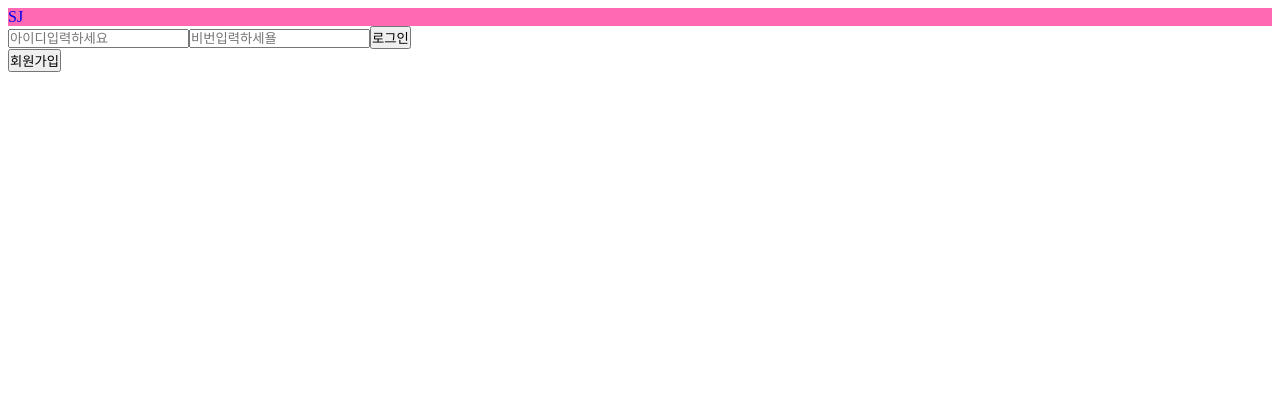
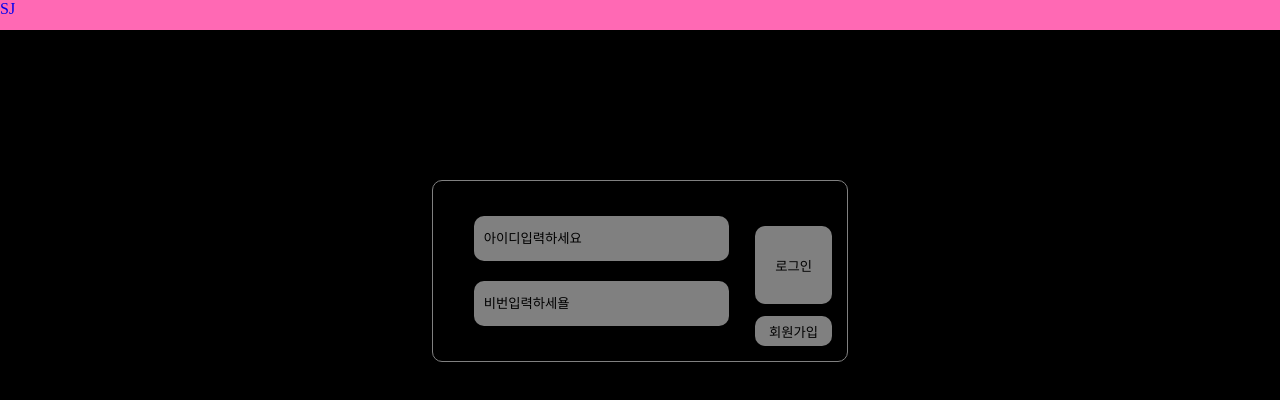
Before and after one commit to green-kong/DID, a Next.js app in the folder client/: page /user in a window 1280 px wide. Shown: the top 400 px of the page. Built offline with nearby package versions, Linux system fonts and the light colour scheme.

Commit message:
[front] wip : login css, modify regist

```diff
--- a/client/pages/_app.tsx
+++ b/client/pages/_app.tsx
@@ -1,6 +1,6 @@
-import type {AppProps} from 'next/app';
+import type { AppProps } from 'next/app';
 
-function MyApp({Component, pageProps}: AppProps) {
+function MyApp({ Component, pageProps }: AppProps) {
   return <Component {...pageProps} />;
 }
 
--- a/client/pages/user/index.tsx
+++ b/client/pages/user/index.tsx
@@ -1,39 +1,65 @@
-import React, { useEffect } from 'react';
+import React from 'react';
 import axios from 'axios';
 import Router from 'next/router';
 import UserStyled from '../../styles/user';
 import Header from '../../components/header';
 
 const User = () => {
+  // const [id, setId] = useState('');
+  // const [pw, setPw] = useState('');
+
   const submitHandle = async (e: any) => {
     e.preventDefault();
     const id = e.target.id.value;
     const pw = e.target.pw.value;
     const body = { id, pw };
-    await axios.post('http://localhost:4000/login', body);
+    const response = await axios.post('http://localhost:4000/login', body);
+    console.log(response.data);
   };
 
   const regist = () => {
     Router.push('/user/regist');
   };
 
-  useEffect(() => {
-    // console.log(window.ethereum)
-    // connect()
-    // 여기에 메타마스크 연결하고 연결되었을때
-    // 상태변수에 있나없나를 체크하고 회원가입을할지 로그인을할지 보여주자
-  }, []);
+  // useEffect(() => {
+  // console.log(window.ethereum)
+  // connect()
+  // 여기에 메타마스크 연결하고 연결되었을때
+  // 상태변수에 있나없나를 체크하고 회원가입을할지 로그인을할지 보여주자
+  // }, []);
 
   return (
     <>
       <Header />
       <UserStyled>
-        <form onSubmit={submitHandle} method="post">
-          <input type="text" name="id" placeholder="아이디입력하세요" />
-          <input type="password" name="pw" placeholder="비번입력하세욜" />
-          <input type="submit" value="로그인" />
-        </form>
-        <button onClick={regist}>회원가입</button>
+        <div className="wrap">
+          <div className="login">
+            <form onSubmit={submitHandle} className="login_frm" method="post">
+              <div className="idpw">
+                <input
+                  type="text"
+                  className="id"
+                  name="id"
+                  placeholder="아이디입력하세요"
+                  autoComplete="off"
+                />
+                <input
+                  type="password"
+                  className="pw"
+                  name="pw"
+                  placeholder="비번입력하세욜"
+                  autoComplete="off"
+                />
+              </div>
+              <div className="btn">
+                <input type="submit" className="login_btn" value="로그인" />
+                <button className="regist_btn" onClick={regist}>
+                  회원가입
+                </button>
+              </div>
+            </form>
+          </div>
+        </div>
       </UserStyled>
     </>
   );
--- a/client/styles/header.tsx
+++ b/client/styles/header.tsx
@@ -4,12 +4,26 @@ const HeaderStyled = styled.div`
   * {
     margin: 0;
     padding: 0;
-    background: hotpink;
   }
+  background: hotpink;
+
+  height: 30px;
+
+  position: absolute;
+  top: 0;
+  right: 0;
+  bottom: 0;
+  left: 0;
+  width: 100%;
 
   a {
     text-decoration: none;
   }
+
+  /* .header {
+    width: 800px;
+    height: 30px;
+  } */
 `;
 
 export default HeaderStyled;
--- a/client/styles/user.tsx
+++ b/client/styles/user.tsx
@@ -2,10 +2,101 @@ import styled from 'styled-components';
 
 const UserStyled = styled.div`
   * {
-    /* height : 1000px; */
     margin: 0;
     padding: 0;
-    /* background : green; */
+  }
+
+  background: black;
+  position: absolute;
+  top: 30px;
+  right: 0;
+  bottom: 0;
+  left: 0;
+  width: 100%;
+  height: 100%;
+
+  .wrap {
+    width: 100%;
+    margin: 0 auto;
+    padding-top: 150px;
+    box-sizing: border-box;
+  }
+  .login {
+    width: 30%;
+    padding: 15px;
+    border: 1px solid gray;
+    border-radius: 10px;
+    background: black;
+    margin: 0 auto;
+  }
+
+  .login_frm {
+    display: flex;
+    justify-content: space-between;
+    width: 100%;
+    margin: 0 auto;
+    box-sizing: border-box;
+
+    & > .btn {
+      width: 20%;
+      display: flex;
+      flex-direction: column;
+      justify-content: space-between;
+      margin-top: 30px;
+
+      & > .login_btn {
+        border: none;
+        border-radius: 10px;
+        background: gray;
+        height: 65%;
+      }
+
+      & > .regist_btn {
+        border: none;
+        border-radius: 10px;
+        background: gray;
+        height: 25%;
+      }
+    }
+
+    & > .idpw {
+      display: flex;
+      flex-direction: column;
+      justify-content: space-evenly;
+      width: 80%;
+      height: 150px;
+      box-sizing: border-box;
+      margin: 0 auto;
+
+      & > .id {
+        height: 30%;
+        color: white;
+      }
+
+      & > .pw {
+        height: 30%;
+        color: white;
+      }
+
+      & > input {
+        width: 80%;
+        height: 30px;
+        border: none;
+        margin-bottom: 20px;
+        padding-left: 10px;
+        background: gray;
+        border-radius: 10px;
+        margin: 0 auto;
+      }
+
+      & > input:focus {
+        outline: none;
+      }
+
+      & > input::placeholder {
+        color: black;
+      }
+    }
   }
 `;
 
```
Also changed, not shown: client/pages/index.tsx (+5 -3 lines), client/pages/user/regist.tsx (+19 -3 lines), client/styles/main.tsx (+10 -4 lines), client/styles/regist.tsx (+18 -1 lines), 1 other file (tests, documents, lock files or other folders).
